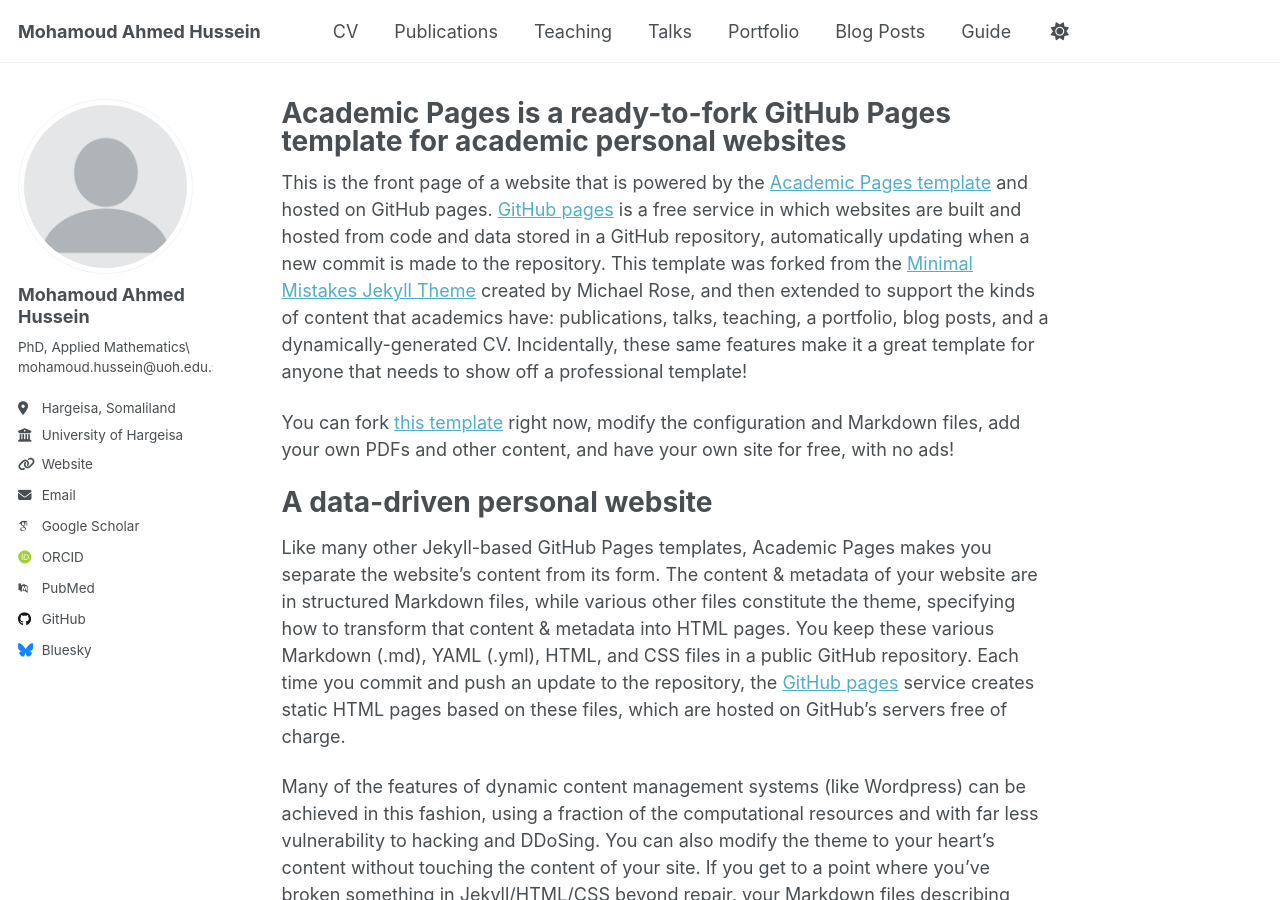
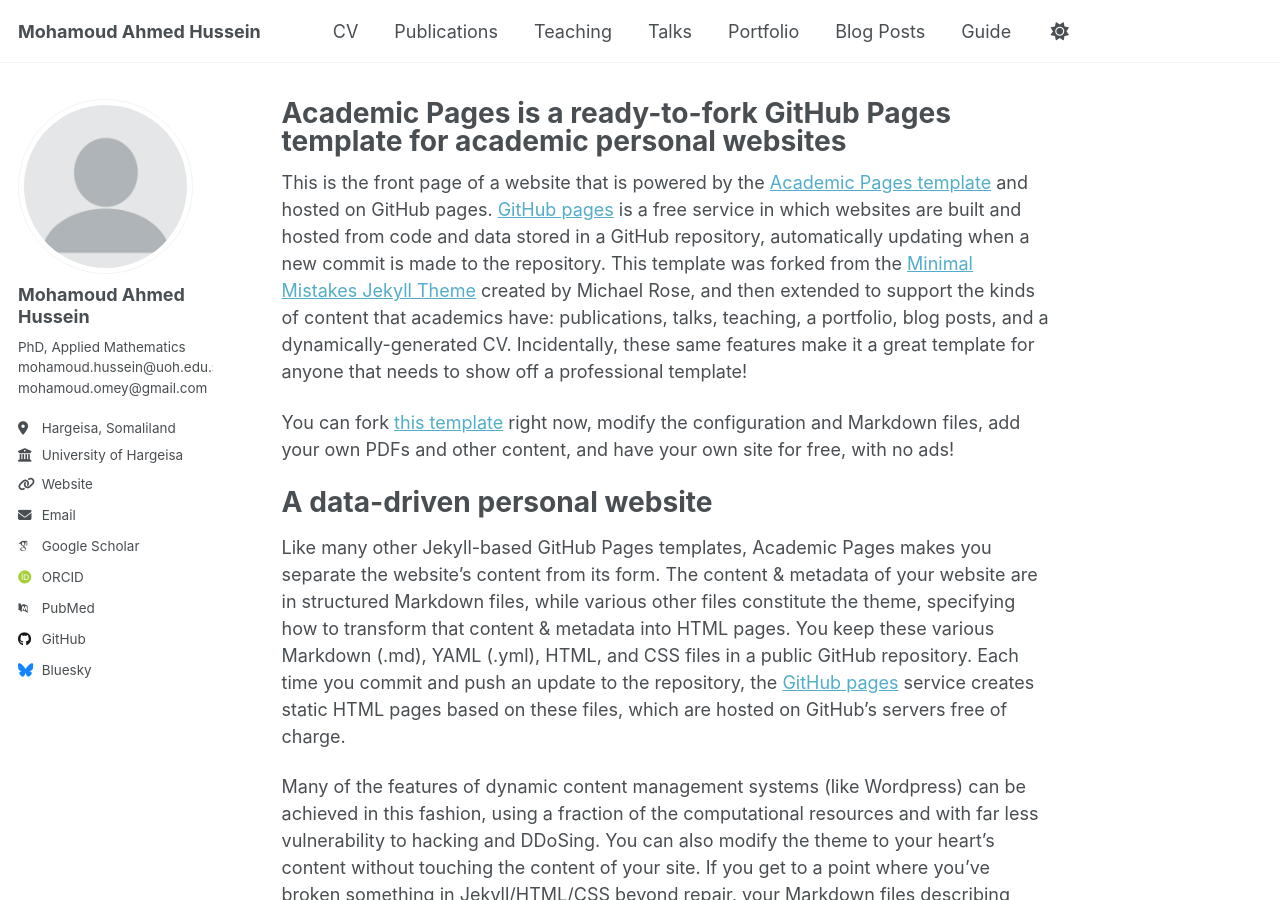
Before and after one commit to DrMohamoud/DrMohamoud.github.io, a Jekyll site: the page built from _pages/about.md, in a window 1280 px wide and 900 px high. Built offline with Jekyll 4.4.1, drawn with Linux system fonts in a browser that asks for light colours; some web fonts are replaced; a script that is not in the unit is left out.

Commit message:
Update _config.yml

```diff
--- a/_config.yml
+++ b/_config.yml
@@ -26,7 +26,7 @@
   avatar           : "profile.png"
   name             : "Mohamoud Ahmed Hussein"
   pronouns         : # example: "she/her"
-  bio              : "PhD, Applied Mathematics\\ mohamoud.hussein@uoh.edu.so"
+  bio              : "PhD, Applied Mathematics <br> mohamoud.hussein@uoh.edu.so <br>mohamoud.omey@gmail.com"
   location         : "Hargeisa, Somaliland"
   employer         : "University of Hargeisa"
   uri              : DrMohamoud.github.io
```
